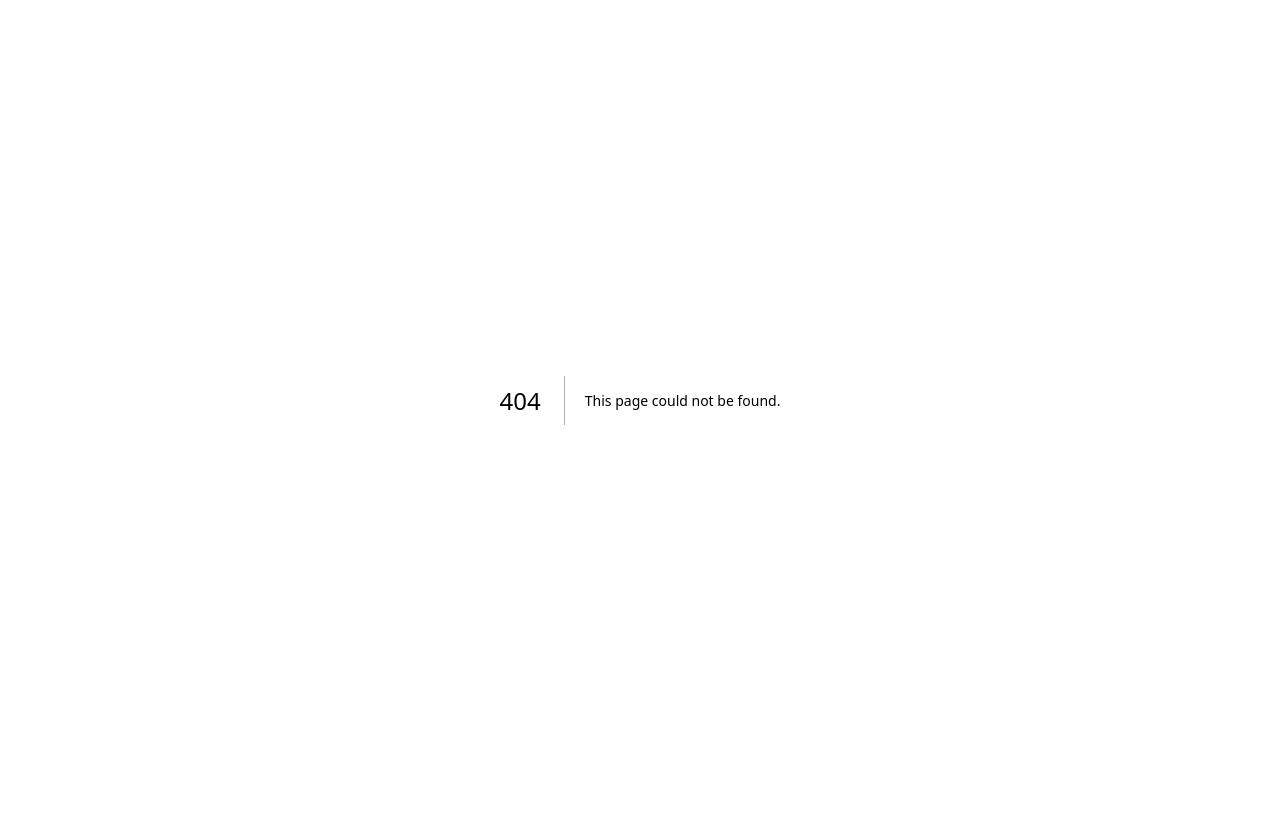
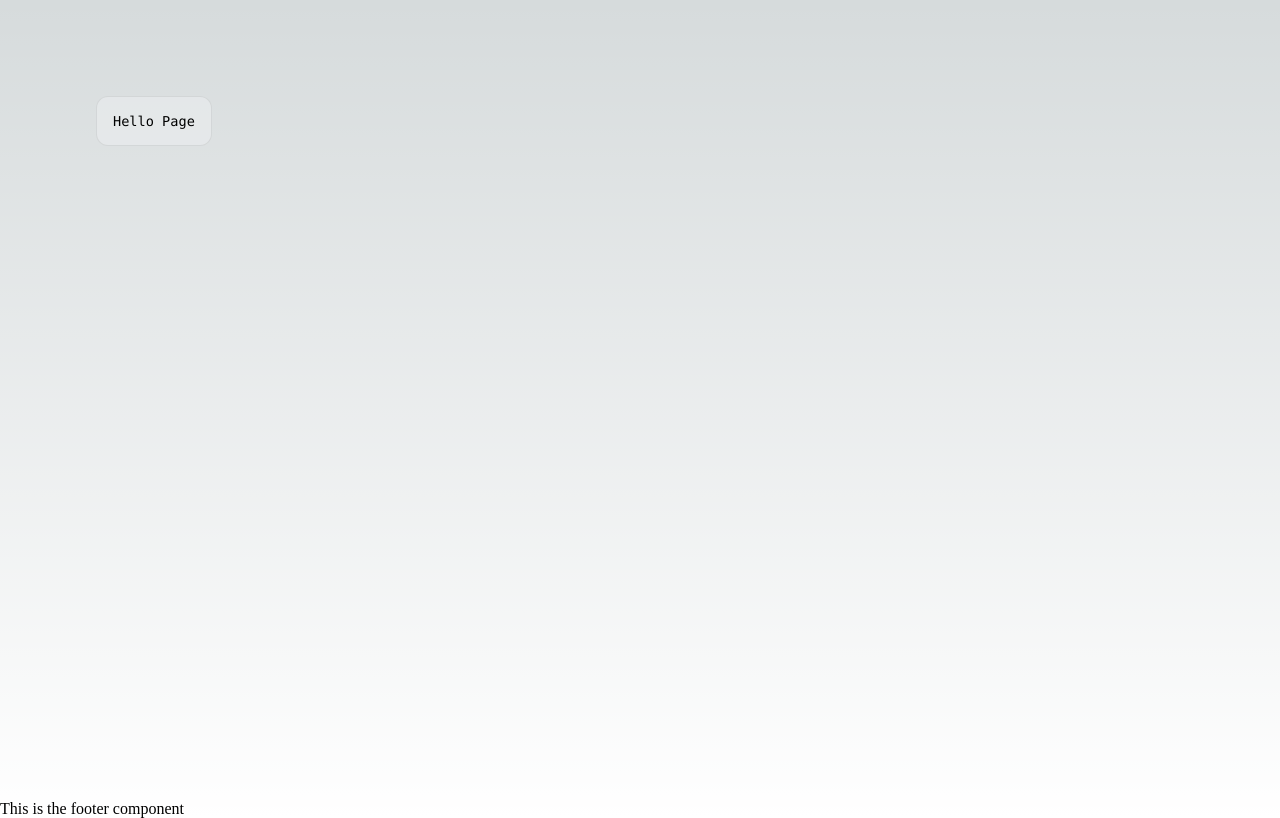
Before and after one commit to alex8obrien/testing1, a Next.js app: page /hello in a window 1280 px wide. Before the commit this address had no page. Built offline with nearby package versions, Linux system fonts and the light colour scheme.

Commit message:
Added test page

```diff
--- /dev/null
+++ b/pages/hello.tsx
@@ -0,0 +1,24 @@
+import Head from 'next/head'
+import styles from '../styles/Home.module.css'
+import Footer from '../components/footer/footer'
+
+export default function HelloPage() {
+  return (
+    <>
+      <Head>
+        <title>Hello Page</title>
+        <meta name="description" content="Generated by create next app" />
+        <meta name="viewport" content="width=device-width, initial-scale=1" />
+        <link rel="icon" href="/favicon.ico" />
+      </Head>
+      <main className={styles.main}>
+        <div className={styles.description}>
+          <p>
+            Hello Page
+          </p>
+        </div>
+      </main>
+      <Footer />
+    </>
+  )
+}
```
